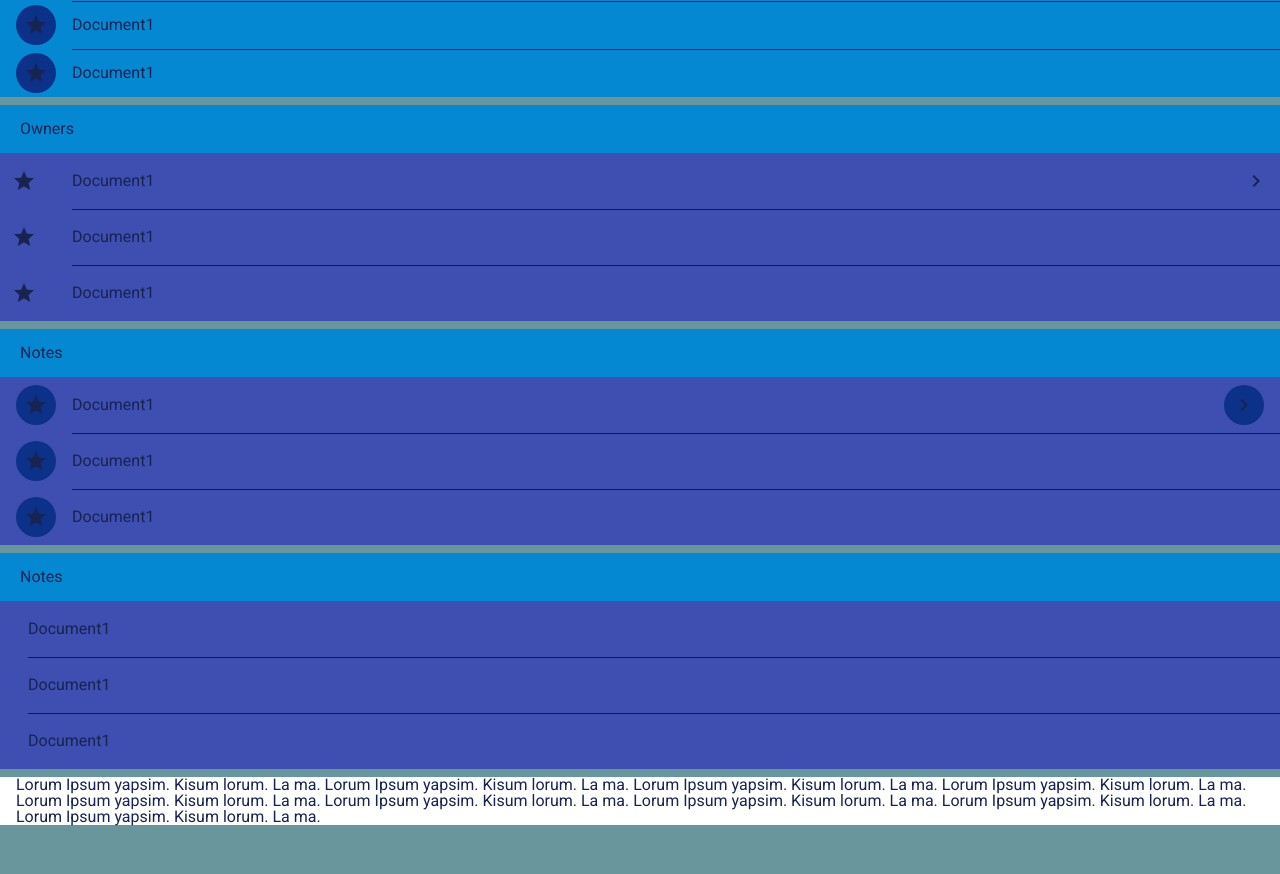
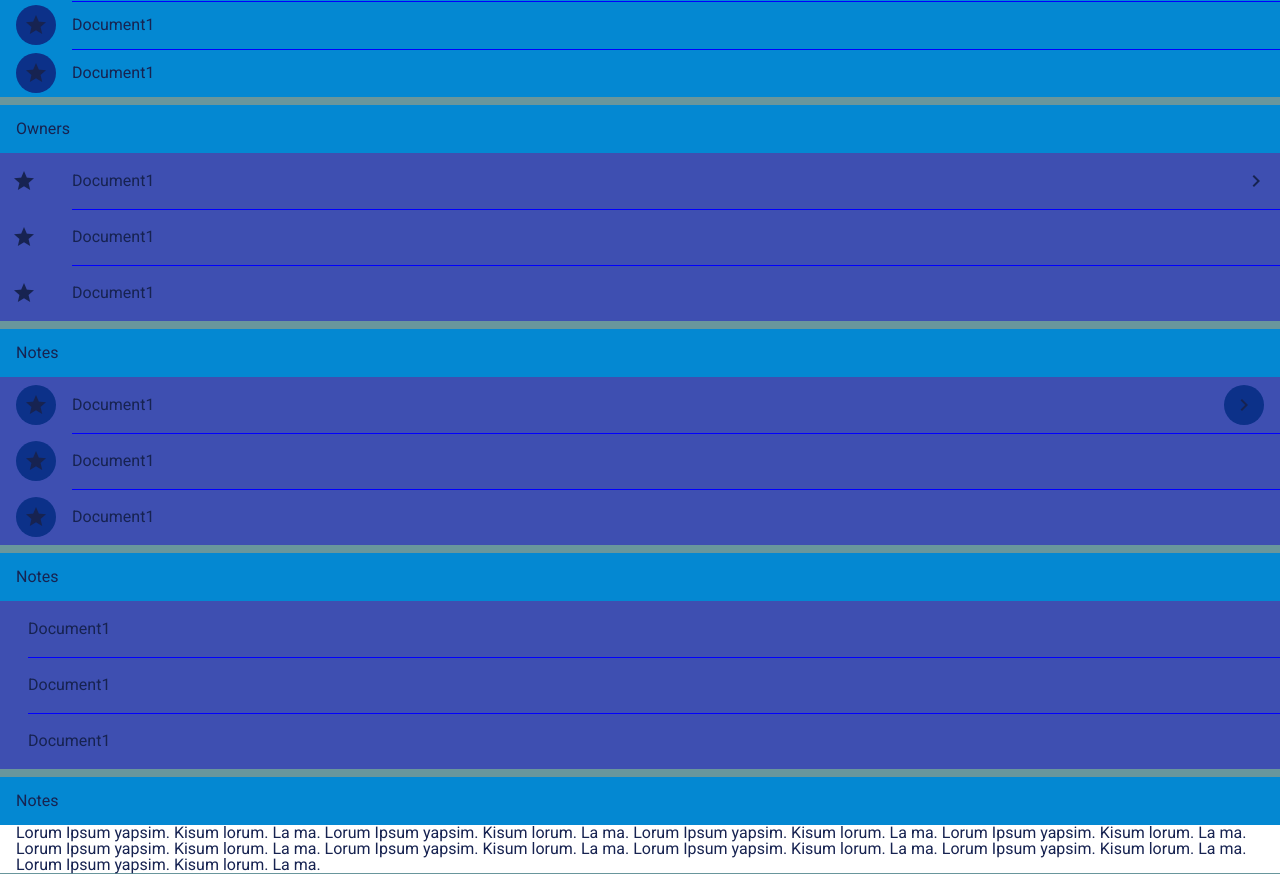
Before and after one commit to SerkanSipahi/material.honey.glass, a website: page packages/wireframe/index-1.html in a window 1280 px wide. Shown: the part 359-1233 px from the top of the page. Before the commit the page ends 1185 px from the top, so only its background shows below. Drawn offline with nearby package versions, Linux system fonts and the light colour scheme; files that its build step writes are made by us from their sources.

Commit message:
adjust css; add subheader

```diff
--- a/packages/wireframe/css/styles.css
+++ b/packages/wireframe/css/styles.css
@@ -166,7 +166,7 @@ com-subheader {
     align-items: center;
     height: var(--height-48px);
     background-color: var(--color-48px);
-    padding-left: calc(var(--key-line) + 4px);
+    padding-left: calc(var(--key-line));
 }
 
 /**************/
--- a/packages/wireframe/index-1.html
+++ b/packages/wireframe/index-1.html
@@ -197,6 +197,10 @@
                 </li>
             </ul>
 
+            <com-subheader>
+                Notes
+            </com-subheader>
+
             <p>
                 Lorum Ipsum yapsim. Kisum lorum. La ma.
                 Lorum Ipsum yapsim. Kisum lorum. La ma.
```
